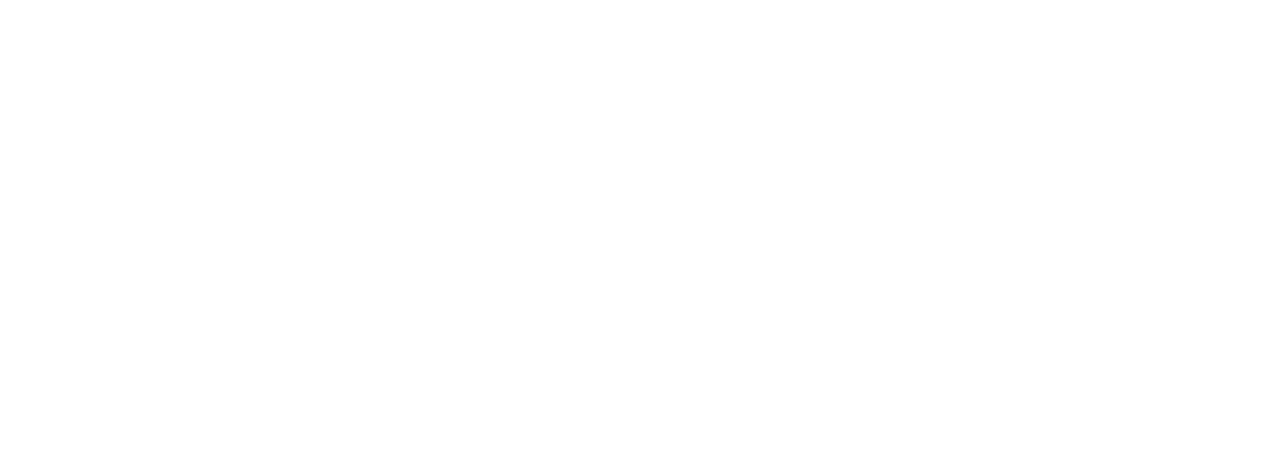
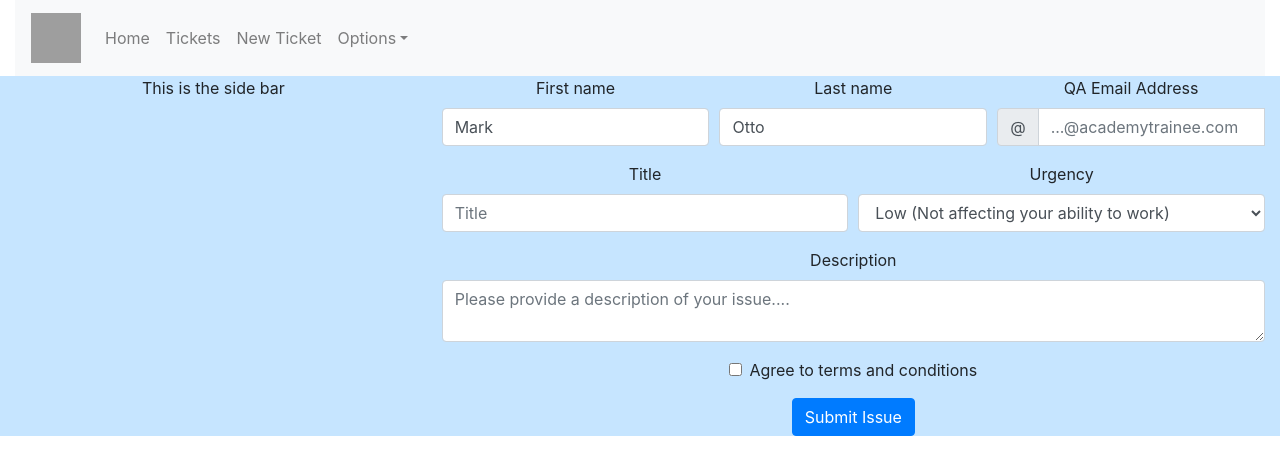
Before and after one commit to AAtkinsonQA/SFIA3, a React (Create React App) app in the folder sfia3frontend/: page /createTicket in a window 1280 px wide. Shown: the top 474 px of the page. Built offline with nearby package versions, Linux system fonts and the light colour scheme; grey boxes are pictures that could not be loaded.

Commit message:
updated the create form for front end

```diff
--- a/sfia3frontend/src/App.css
+++ b/sfia3frontend/src/App.css
@@ -70,9 +70,11 @@
   }
 
 .shaded{
-  background-color: #f2f2f2;
+  background-color: #c6e5ff;
 }
-
+.shaded2{
+  background-color: whitesmoke;
+}
 .searchbar{
   padding-top: 5em;
 }
--- a/sfia3frontend/src/App.js
+++ b/sfia3frontend/src/App.js
@@ -9,10 +9,11 @@
 import ReactDOM from 'react-dom'
 import { library } from '@fortawesome/fontawesome-svg-core'
 import { fab } from '@fortawesome/free-brands-svg-icons'
-import { faCheckSquare, faFolderOpen, faFileAlt , faAddressBook} from '@fortawesome/free-solid-svg-icons'
+import { faCheckSquare, faFolderOpen, faFileAlt, faAddressBook } from '@fortawesome/free-solid-svg-icons'
 import SiteTemplate from './Components/pages/siteTemplate.jsx';
-import { Switch, Route, BrowserRouter as Router, Link} from 'react-router-dom';
+import { Switch, Route, BrowserRouter as Router, Link } from 'react-router-dom';
 import Hub from './Components/pages/Hub';
+import CreateTicket from './Components/pages/createTicket'
 
 
 library.add(fab, faFolderOpen, faFileAlt, faAddressBook)
@@ -21,13 +22,14 @@
   return (
     <div className="App">
       <style>
-      @import url('https://fonts.googleapis.com/css2?family=Raleway:wght@900&display=swap');
+        @import url('https://fonts.googleapis.com/css2?family=Raleway:wght@900&display=swap');
       </style>
       <Router>
-      <Switch>
-          <Route path="/siteTemplate" component={SiteTemplate} exact/>
-          <Route path="/" component={Hub} exact/>
-      </Switch>
+        <Switch>
+          <Route path="/createTicket" component={CreateTicket} exact />
+          <Route path="/siteTemplate" component={SiteTemplate} exact />
+          <Route path="/" component={Hub} exact />
+        </Switch>
       </Router>
     </div>
   );
--- /dev/null
+++ b/sfia3frontend/src/Components/pages/createTicket.jsx
@@ -0,0 +1,120 @@
+import React, { useState } from 'react';
+import { Button, Container } from 'react-bootstrap';
+import { InputGroup } from 'react-bootstrap';
+import { Row } from 'react-bootstrap';
+import { Col } from 'react-bootstrap';
+import { Form } from 'react-bootstrap';
+import SiteNavbar from '../SiteNavbar.jsx';
+
+
+
+const CreateTicket = () => {
+    const [validated, setValidated] = useState(false);
+    const handleSubmit = (event) => {
+        const form = event.currentTarget;
+        if (form.checkValidity() === false) {
+            event.preventDefault();
+            event.stopPropagation();
+        }
+
+        setValidated(true);
+    };
+
+    return (
+        <Container fluid>
+            <Row>
+                <Col>
+                    <SiteNavbar />
+                </Col>
+            </Row>
+            <Row>
+                <Col className="shaded" sm={4}>This is the side bar</Col>
+                <Col className="shaded" sm={8}>
+                    <Form noValidate validated={validated} onSubmit={handleSubmit}>
+                        <Form.Row>
+                            <Form.Group as={Col} md="4" controlId="validationCustom01">
+                                <Form.Label>First name</Form.Label>
+                                <Form.Control
+                                    required
+                                    type="text"
+                                    placeholder="First name"
+                                    defaultValue="Mark"
+                                />
+                                <Form.Control.Feedback>Looks good!</Form.Control.Feedback>
+                            </Form.Group>
+                            <Form.Group as={Col} md="4" controlId="validationCustom02">
+                                <Form.Label>Last name</Form.Label>
+                                <Form.Control
+                                    required
+                                    type="text"
+                                    placeholder="Last name"
+                                    defaultValue="Otto"
+                                />
+                                <Form.Control.Feedback>Looks good!</Form.Control.Feedback>
+                            </Form.Group>
+                            <Form.Group as={Col} md="4" controlId="validationCustomUsername">
+                                <Form.Label>QA Email Address</Form.Label>
+                                <InputGroup>
+                                    <InputGroup.Prepend>
+                                        <InputGroup.Text id="inputGroupPrepend">@</InputGroup.Text>
+                                    </InputGroup.Prepend>
+                                    <Form.Control
+                                        type="text"
+                                        placeholder="...@academytrainee.com"
+                                        aria-describedby="inputGroupPrepend"
+                                        required
+                                    />
+                                    <Form.Control.Feedback type="invalid">
+                                        Please choose a username.
+            </Form.Control.Feedback>
+                                </InputGroup>
+                            </Form.Group>
+                        </Form.Row>
+
+                        <Form.Row>
+                            <Form.Group as={Col} md="6" controlId="validationCustom04">
+                                <Form.Label>Title</Form.Label>
+                                <Form.Control type="text" placeholder="Title" required />
+                                <Form.Control.Feedback type="invalid">
+                                    Please provide a valid title.
+          </Form.Control.Feedback>
+                            </Form.Group>
+                            <Form.Group as={Col} md="6" controlId="validationCustom05">
+                                <Form.Label>Urgency</Form.Label>
+                                <Form.Control as="select" required>
+                                    <option>Low (Not affecting your ability to work)</option>
+                                    <option>Medium (Somewhat affecting your ability to work)</option>
+                                    <option>High (Critically affecting your ability to work)</option>
+                                </Form.Control>
+                                <Form.Control.Feedback type="invalid">
+                                    Please provide a valid urgency level.
+          </Form.Control.Feedback>
+                            </Form.Group>
+                        </Form.Row>
+                        <Form.Row>
+                            <Form.Group as={Col} md="12" controlId="validationCustom03">
+                                <Form.Label>Description</Form.Label>
+                                <Form.Control as="textarea" placeholder="Please provide a description of your issue...." required />
+                                <Form.Control.Feedback type="invalid">
+                                    Please provide a valid Description.
+          </Form.Control.Feedback>
+                            </Form.Group>
+                        </Form.Row>
+                        <Form.Group>
+                            <Form.Check
+                                required
+                                label="Agree to terms and conditions"
+                                feedback="You must agree before submitting."
+                            />
+                        </Form.Group>
+                        <Button type="submit">Submit Issue</Button>
+                    </Form>
+
+                </Col>
+            </Row>
+        </Container>
+    );
+
+
+}
+export default CreateTicket;
```
Also changed, not shown: 1 other file (tests, documents, lock files or other folders).
